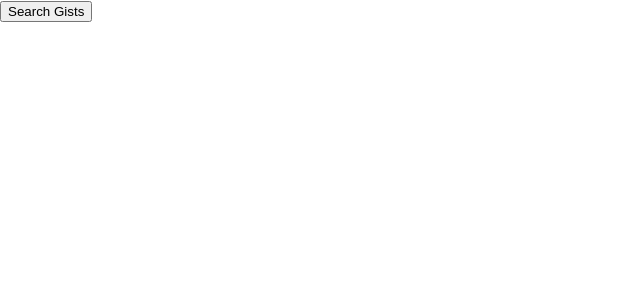
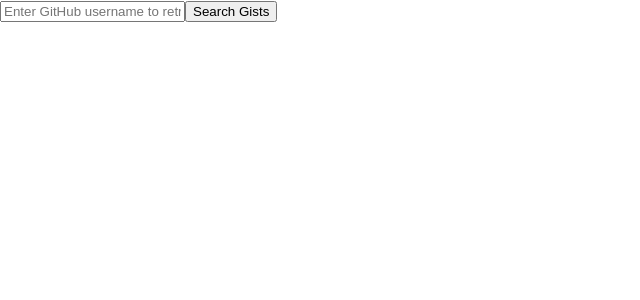
Before and after one commit to erineland/react-hooks-github-gist-api-kata, a React (Create React App) app in the folder project/: page / in a window 1280 px wide. Shown: the top 300 px of the page, without its empty margins (0-640 px from the left). Built offline with nearby package versions, Linux system fonts and the light colour scheme.

Commit message:
Added search box and hooked up to search button

```diff
--- a/project/src/App.js
+++ b/project/src/App.js
@@ -1,10 +1,6 @@
 import React, { Component } from 'react';
-import axios from 'axios';
 import getGistsForUser from './services/github-gist-api-service';
-import logo from './logo.svg';
 import './App.css';
-
-
 
 class App extends Component {
 
@@ -13,14 +9,23 @@ class App extends Component {
     this.state = {
       gistsToShow: [],
       error: undefined,
+      searchTerm: '',
     }
+  }
+
+  searchTermChanged = e => {
+    console.info(`Search term being updated to: ${e.target.value}`);
+    this.setState({
+      searchTerm: e.target.value,
+    })
   }
 
   getGistsForUserClicked = username => {
     debugger;
 
-    const testUser = 'arcadia168';
-    getGistsForUser(testUser).then(response => {
+    const userToSearch = this.state.searchTerm;
+    console.info(`The GitHub username search term is: ${userToSearch}`);
+    getGistsForUser(userToSearch).then(response => {
       debugger;
       console.info(`response is: ${JSON.stringify(response)}`);
       this.setState({
@@ -39,6 +44,7 @@ class App extends Component {
     return (
       <div className="gist-viewer__container">
         <div className="gist-viewer__gist-search-control-container">
+          <input onChange={this.searchTermChanged} type="text" placeholder="Enter GitHub username to retrieve thier public Gists..."/>
           <button onClick={this.getGistsForUserClicked} className="gist-viwer__search-btn">Search Gists</button>
         </div>
         <div className="gist-viewer__gists-search-results">
```
